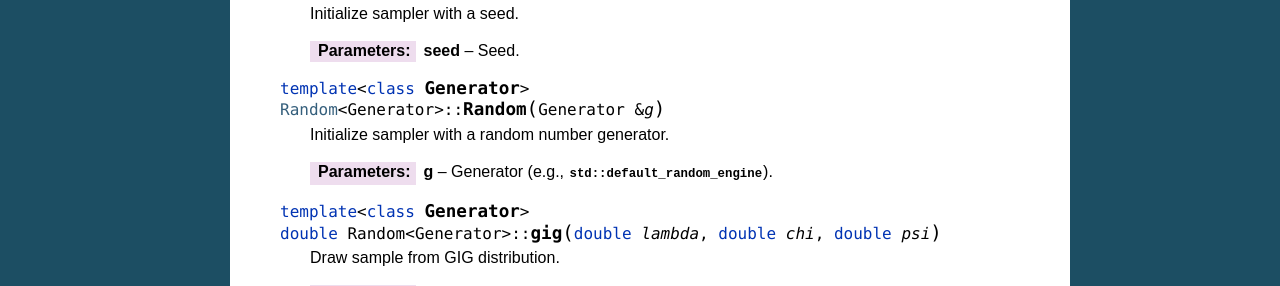
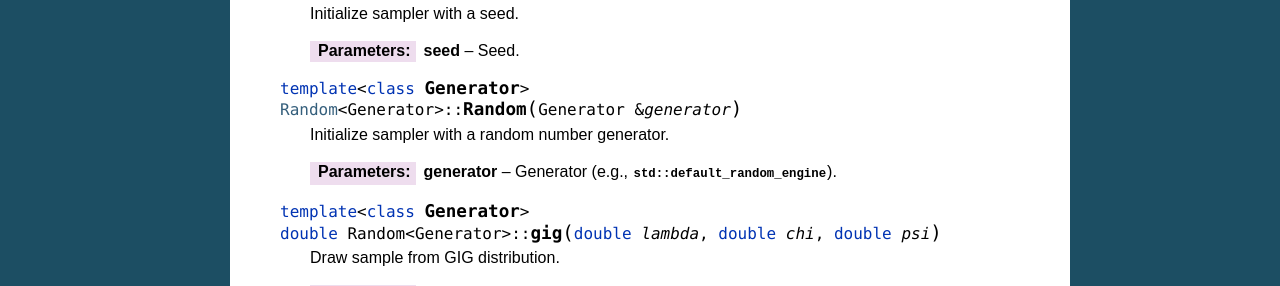
Before and after one commit to horta/gig, a Sphinx documentation site: the page built from doc/index.rst, in a window 1280 px wide. Shown: the part 1438-1724 px from the top of the page. Built offline with Sphinx 7.4.7, drawn with Linux system fonts in a browser that asks for light colours.

Commit message:
new release

```diff
--- a/doc/index.rst
+++ b/doc/index.rst
@@ -100,11 +100,11 @@ Interface
 
     :param seed: Seed.
 
-  .. cpp:function:: template< class Generator > Random<Generator>::Random(Generator& g)
+  .. cpp:function:: template< class Generator > Random<Generator>::Random(Generator& generator)
 
     Initialize sampler with a random number generator.
 
-    :param g: Generator (e.g., :cpp:class:`std::default_random_engine`).
+    :param generator: Generator (e.g., :cpp:class:`std::default_random_engine`).
 
   .. cpp:function:: template< class Generator > double Random<Generator>::gig(double lambda, double chi, double psi)
 
```
Also changed, not shown: 1 other file.
